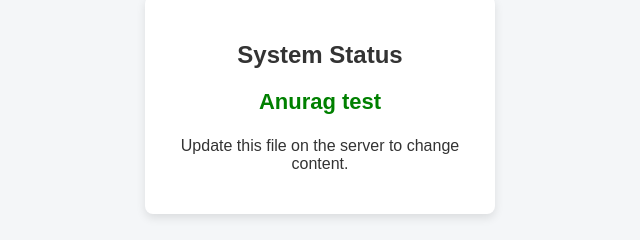
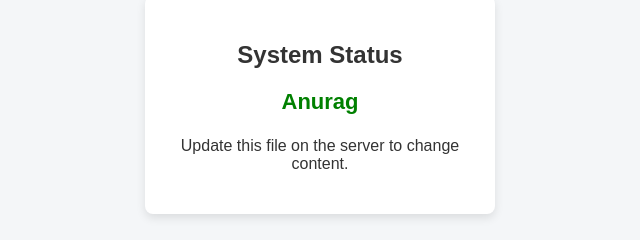
Before and after one commit to Anuragpw/myApp, a plain HTML site: page index.html in a window 1280 px wide. Shown: the part 228-468 px from the top of the page, 320-960 px from the left. Drawn offline with Linux system fonts and the light colour scheme.

Commit message:
Update status message in index.html

```diff
--- a/index.html
+++ b/index.html
@@ -57,7 +57,7 @@
     <main>
         <div class="card">
             <h2>System Status</h2>
-            <p class="status">Anurag test</p>
+            <p class="status">Anurag </p>
             <p>Update this file on the server to change content.</p>
         </div>
     </main>
```
